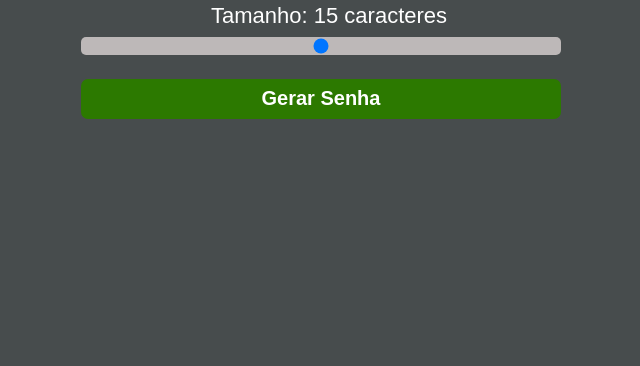
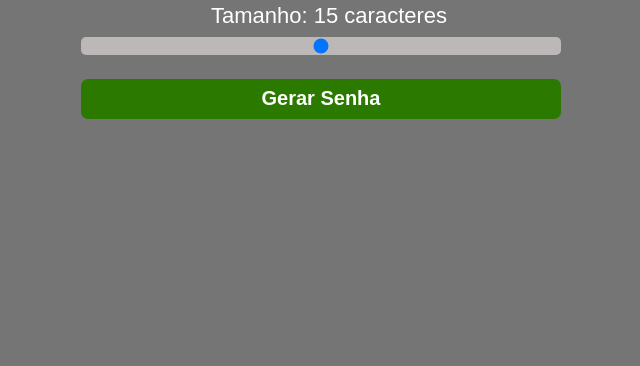
Before and after one commit to kaiocesarnp/geradordesenha, a plain HTML site: page index.html in a window 1280 px wide. Shown: the part 434-800 px from the top of the page, without its empty margins (319-959 px from the left). Drawn offline with Linux system fonts and the light colour scheme.

Commit message:
gerador de senha

```diff
--- a/style.css
+++ b/style.css
@@ -6,7 +6,7 @@
 }
 
 body{
-    background-color: rgb(71, 76, 77);
+    background-color:#757575;
     width: 100%;
     height: 100vh;
     display: flex;
```
